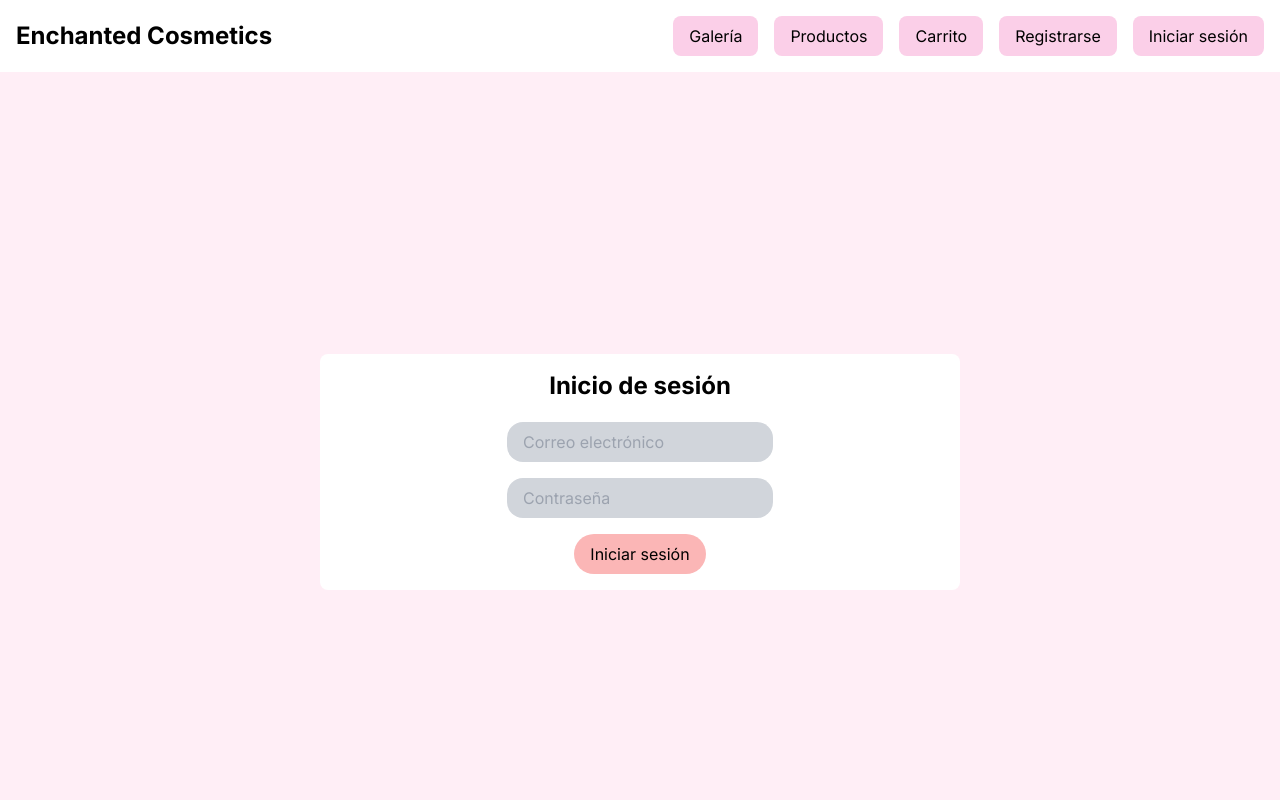
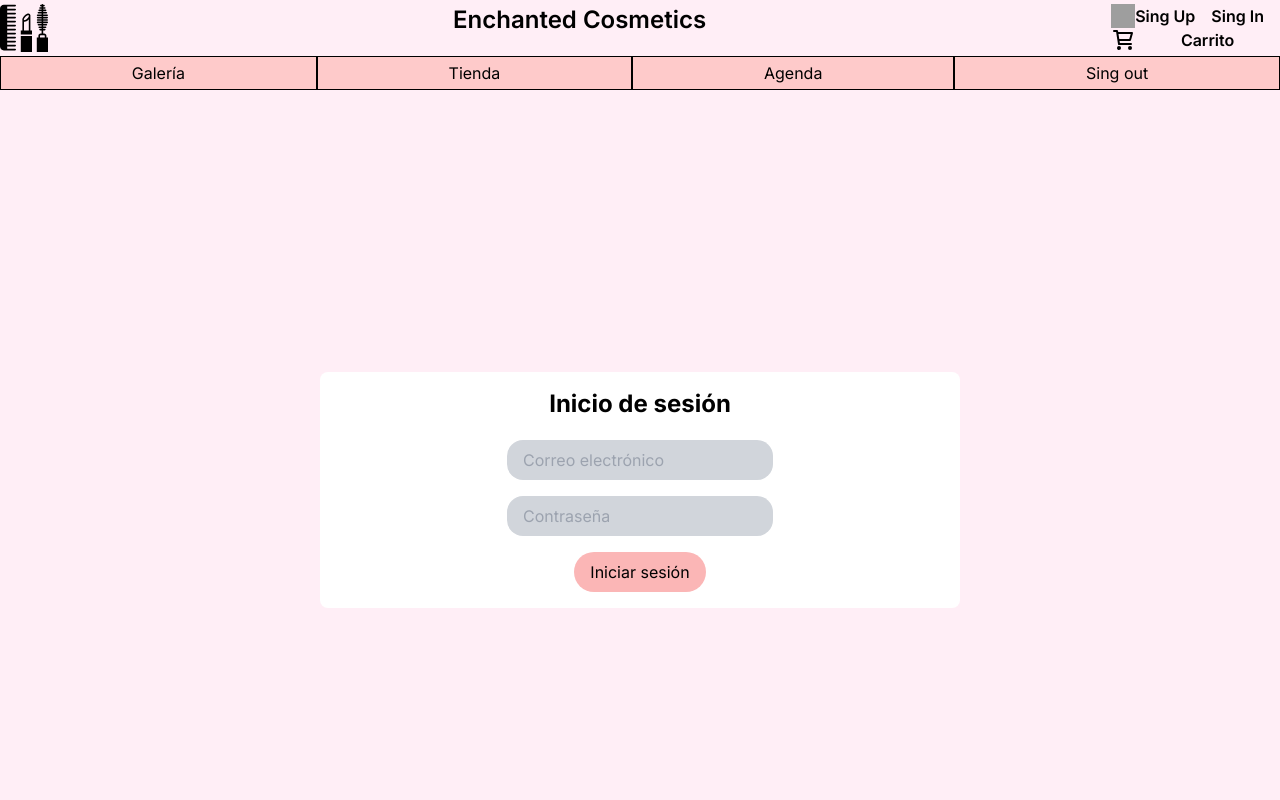
Before and after one commit to Elmono56/DuendeMaquillista, a Next.js app: page / in a window 1280 px wide. Shown: the top 800 px of the page. Built offline with nearby package versions, Linux system fonts and the light colour scheme; grey boxes are pictures that could not be loaded.

Commit message:
feat: fixed navbar

```diff
--- a/src/app/components/Navbar.tsx
+++ b/src/app/components/Navbar.tsx
@@ -1,38 +1,57 @@
 import React from "react";
 import Link from "next/link";
+import Image from "next/image"; // Import the Image component
 
 const Navbar = () => {
   return (
-    <nav className="bg-white text-black p-4">
-      <div className="container mx-auto flex justify-between items-center">
-        <div className="text-2xl font-bold">Enchanted Cosmetics</div>
-        <div className="space-x-4">
-          <Link href="/pages/admin/Catalog">
-            <button className="bg-pink-200 hover:bg-red-300 text-black py-2 px-4 rounded-lg">
-              Galería
-            </button>
-          </Link>
-          <Link href="/pages/admin/Shop">
-            <button className="bg-pink-200 hover:bg-red-300 text-black py-2 px-4 rounded-lg">
-              Productos
-            </button>
-          </Link>
-          <Link href="/pages/users/shoppingCart">
-            <button className="bg-pink-200 hover:bg-red-300 text-black py-2 px-4 rounded-lg">
-              Carrito
-            </button>
-          </Link>
-          <Link href="/pages/users/register">
-            <button className="bg-pink-200 hover:bg-red-300 text-black py-2 px-4 rounded-lg">
-              Registrarse
-            </button>
-          </Link>
-          <Link href="/">
-            <button className="bg-pink-200 hover:bg-red-300 text-black py-2 px-4 rounded-lg">
-              Iniciar sesión
-            </button>
-          </Link>
+    <nav>
+      <div className="flex flex-row justify-between bg-pink-lighter py-1">
+        <div>
+          <Image
+            src="/img/makeup-woman-svgrepo-com.svg"
+            width={48} // width based on w-12
+            height={48} // height based on h-12
+            alt="Makeup Woman"
+          />
         </div>
+        <div className="font-semibold text-2xl text-center">
+          Enchanted Cosmetics
+        </div>
+        <div>
+          <div className="flex flex-row">
+            <Image
+              src="/img/user-svgrepo-com.svg"
+              width={24} // width based on w-6
+              height={24} // height based on h-6
+              alt="User"
+            />
+            <button className="mr-4 font-semibold">Sing Up</button>
+            <button className="mr-4 font-semibold">Sing In</button>
+          </div>
+          <div className="flex flex-row">
+            <Image
+              src="/img/cart-shopping-svgrepo-com.svg"
+              width={24} // width based on w-6
+              height={24} // height based on h-6
+              alt="Cart"
+            />
+            <button className="font-semibold flex-grow">Carrito</button>
+          </div>
+        </div>
+      </div>
+      <div className="flex w-full justify-between bg-red-200">
+        <button className="flex-grow border border-black text-center py-1">
+          Galería
+        </button>
+        <button className="flex-grow border border-black text-center py-1">
+          Tienda
+        </button>
+        <button className="flex-grow border border-black text-center py-1">
+          Agenda
+        </button>
+        <button className="flex-grow border border-black text-center py-1">
+          Sing out
+        </button>
       </div>
     </nav>
   );
```
